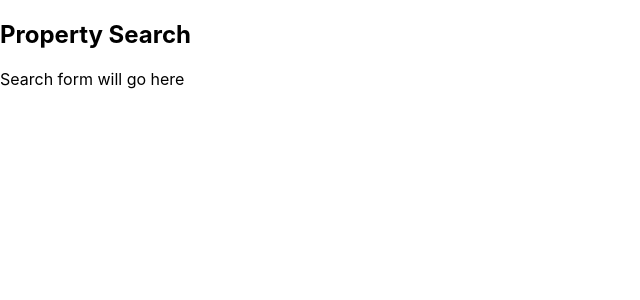
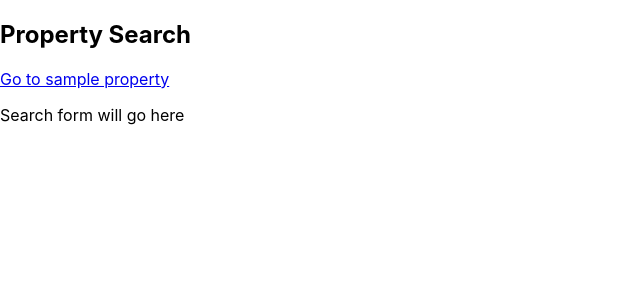
Before and after one commit to osandipabasara-design/estate-agent-app-new, a React (Create React App) app: page / in a window 1280 px wide. Shown: the top 300 px of the page, without its empty margins (0-640 px from the left). Built offline with nearby package versions, Linux system fonts and the light colour scheme.

Commit message:
Added React Router and page navigation

```diff
--- a/src/pages/SearchPage.jsx
+++ b/src/pages/SearchPage.jsx
@@ -1,7 +1,13 @@
+import { Link } from "react-router-dom";
+
 function SearchPage() {
     return (
       <div>
         <h2>Property Search</h2>
+
+        <Link to="/property/prop1">
+            Go to sample property
+        </Link>
         <p>Search form will go here</p>
       </div>
     );
```
